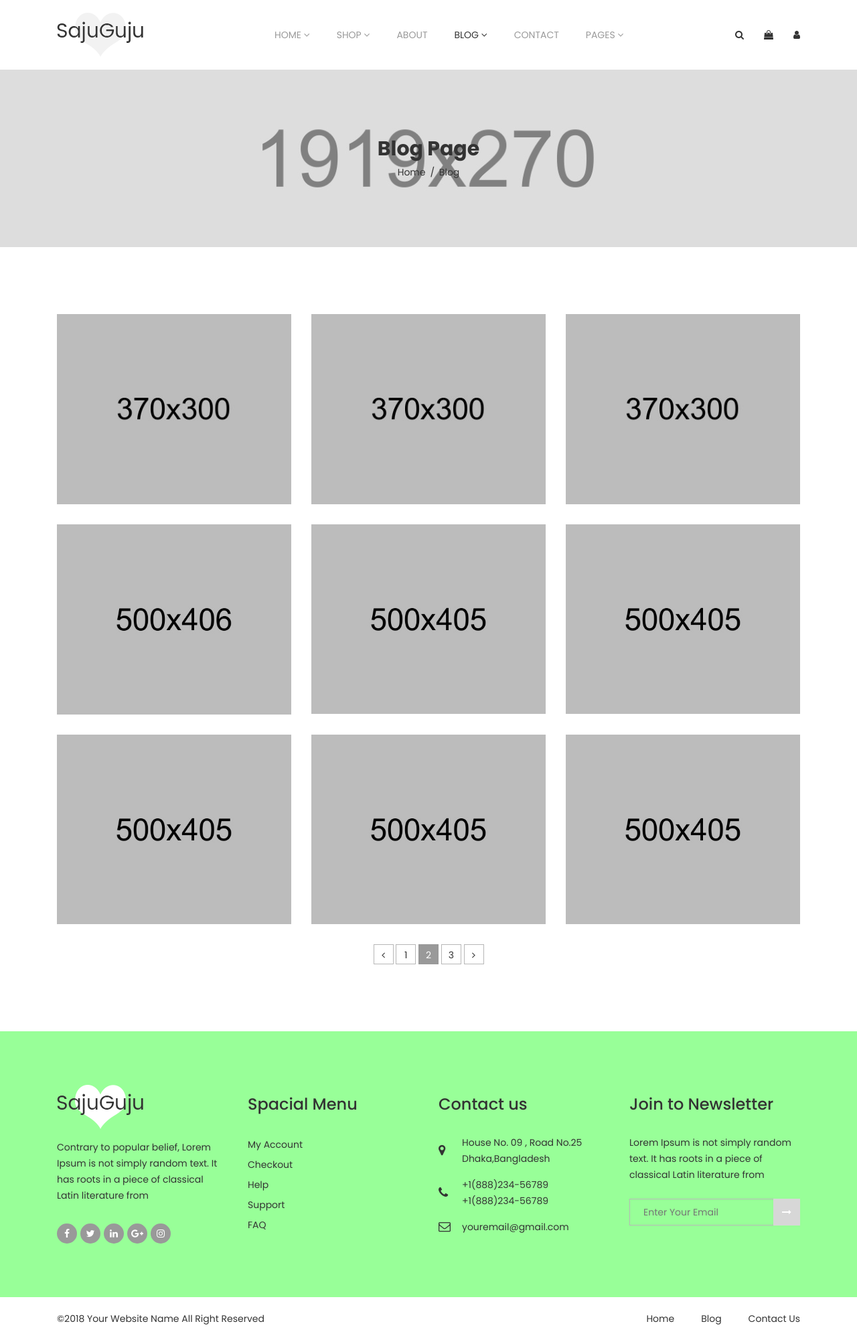
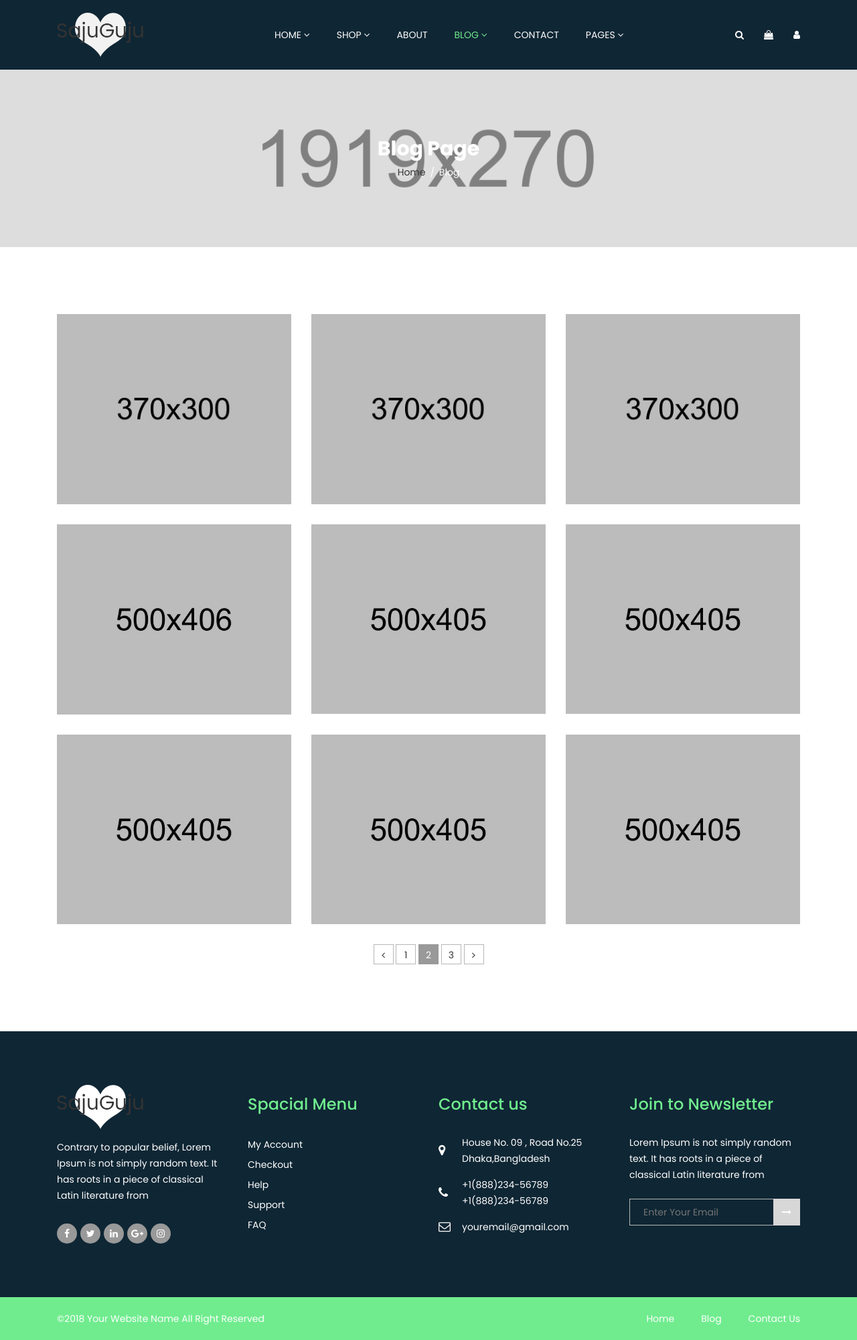
Before and after one commit to shannaurelle/lockdown-master, a PHP site: page /blog.html in a window 1280 px wide. Shown: the whole page at 67% size. Run offline with PHP 8.4, Linux system fonts and the light colour scheme.

Commit message:
Update styles.css

```diff
--- a/assets/css/styles.css
+++ b/assets/css/styles.css
@@ -45,7 +45,7 @@ body {
     font-family: 'Poppins', sans-serif;
     font-size: 14px;
     line-height: 24px;
-    color: #333;
+    color: #fff;
 }
 .floatleft {
     float: left;
@@ -89,7 +89,7 @@ a {
     -webkit-transition: all .3s;
     -moz-transition: all .3s;
     text-decoration: none;
-    color: #999;
+    color: #fff;
 }
 a:hover {
     color: #333;
@@ -139,7 +139,7 @@ div {
     -ms-filter: "progid:DXImageTransform.Microsoft.Alpha(Opacity=50)";
 }
 .bg-1 {
-    background: #98ff98; /* Affects footer */ /* IMPORTANT */
+    background: #0F2634; /* Affects footer */ /* IMPORTANT */
 }
 .bg-img-1 {
     background: url(../images/bg/1.jpg) no-repeat center center / cover;
@@ -281,6 +281,13 @@ a#scrollUp:hover {
 }
 
 /*------header-area start------*/
+
+/* ADDED */
+.header-area {
+    background: #0F2634;
+}
+/* ADDED */
+
 .logo {
     padding: 19px 0;
 }
@@ -295,12 +302,12 @@ a#scrollUp:hover {
 }
 .mainmenu ul li:hover>a,
 .mainmenu ul li.active>a {
-    color: #333;
+    color: #70EC8E;
 }
 .mainmenu ul li>ul.submenu { /* IMPORTANT */
     position: absolute;
     width: 160px;
-    background: #fff; /*Affects list*/
+    background: #0F2634; /*Affects list*/
     padding: 20px 0px;
     transition: all .3s;
     -webkit-transition: all .3s;
@@ -348,7 +355,7 @@ a#scrollUp:hover {
     position: absolute;
     z-index: 99;
     padding: 30px;
-    background: #fff;
+    background: #0F2634;
     box-shadow: 0px 1px 2px rgba(0, 0, 0, .1);
     visibility: hidden;
     opacity: 0;
@@ -390,10 +397,10 @@ a#scrollUp:hover {
     padding-left: 0px;
 }
 .search-wrapper ul li a {
-    color: #333;
+    color: #fff; /* For icons at navbar */
 }
 .search-wrapper ul li:hover>a {
-    color: #999;
+    color: #70EC8E;
 }
 .search-wrapper ul li>ul {
     position: absolute;
@@ -406,7 +413,7 @@ a#scrollUp:hover {
     -webkit-transition: all .3s;
     -moz-transition: all .3s;
     box-shadow: 0px 1px 2px rgba(0, 0, 0, .1);
-    background: #fff;
+    background: #0F2634;
     right: 0;
 }
 .search-wrapper ul li:hover>ul {
@@ -441,7 +448,7 @@ a#scrollUp:hover {
     background: #d7d7d7;
     border: none;
     top: 0;
-    color: #999;
+    color: #fff;
 }
 .search li button:hover {
     background: #999;
@@ -463,10 +470,10 @@ a#scrollUp:hover {
     margin-right: 15px;
 }
 .cart-content a {
-    color: #333;
+    color: #70EC8E;
 }
 .cart-content a:hover {
-    color: #999;
+    color: #fff;
 }
 .cart-content span {
     display: block;
@@ -494,7 +501,7 @@ a#scrollUp:hover {
     margin-top: 25px;
 }
 .cart-wrap li button:hover {
-    background: #333;
+    background: #70EC8E;
 }
 .account-wrap {
     width: 170px;
@@ -503,6 +510,7 @@ a#scrollUp:hover {
 .account-wrap li {
     line-height: 28px;
 }
+
 /*------header-area end------*/
 
 /*---------responsiv-area start -----------*/
@@ -1365,16 +1373,16 @@ a#scrollUp:hover {
     line-height: 30px;
 }
 .footer-menu ul li a {
-    color: #333;
+    color: #fff;
 }
 .footer-menu ul li a:hover {
-    color: #999;
+    color: #70EC8E;
 }
 .footer-contact ul li {
     margin-bottom: 15px;
     padding-left: 35px;
     position: relative;
-    color: #333;
+    color: #fff;
 }
 .footer-contact ul li:last-child {
     margin-bottom: 0px;
@@ -1412,13 +1420,17 @@ a#scrollUp:hover {
     color: #fff;
 }
 .footer-contact button:hover {
-    background: #999;
+    background: #70EC8E;
 }
 .footer-buttom {
     padding: 20px 0px;
-}
-.footer-buttom p {
-    color: #333;
+    background: #70EC8E;
+}
+.footer-buttom p, .footer-widget p {
+    color: #fff;
+}
+.footer-widget h2 {
+    color: #70EC8E;
 }
 .footer-buttom ul {
     -webkit-box-pack: end;
@@ -1432,10 +1444,10 @@ a#scrollUp:hover {
     margin-left: 0px;
 }
 .footer-buttom ul li a {
-    color: #333;
+    color: #fff;
 }
 .footer-buttom ul li a:hover {
-    color: #999;
+    color: #70EC8E;
 }
 /*------footer-area end------*/
 
```
